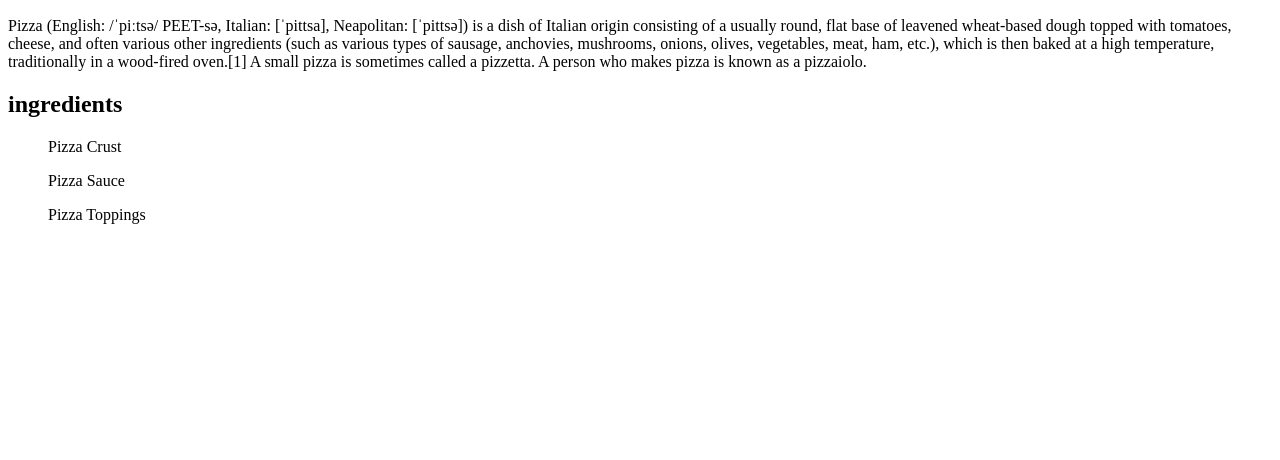
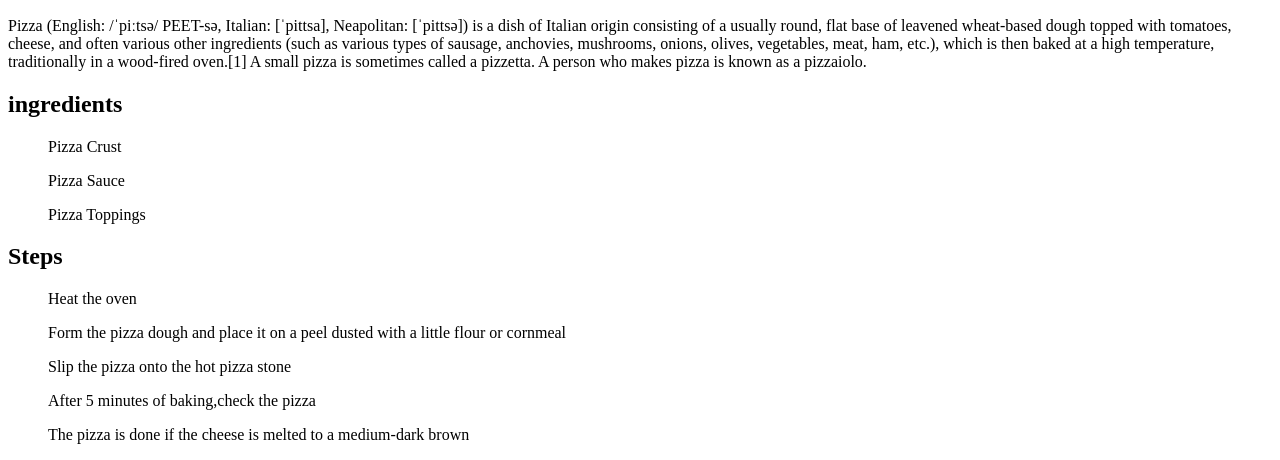
Before and after one commit to SohamKukreti/odin-recipes, a plain HTML site: page recipes/pizza.html in a window 1280 px wide. Shown: the part 434-894 px from the top of the page. Before the commit the page ends 800 px from the top, so only its background shows below. Drawn offline with Linux system fonts and the light colour scheme.

Commit message:
Added steps to pizza recipe

```diff
--- a/recipes/pizza.html
+++ b/recipes/pizza.html
@@ -29,5 +29,23 @@
     <ul>
         Pizza Toppings
     </ul>
+    <h2>
+        Steps
+    </h2>
+    <ul>
+        Heat the oven
+    </ul>
+    <ul>
+        Form the pizza dough and place it on a peel dusted with a little flour or cornmeal
+    </ul>
+    <ul>
+        Slip the pizza onto the hot pizza stone
+    </ul>
+    <ul>
+        After 5 minutes of baking,check the pizza
+    </ul>
+    <ul>
+        The pizza is done if the cheese is melted to a medium-dark brown
+    </ul>
 </body>
 </html>
```
